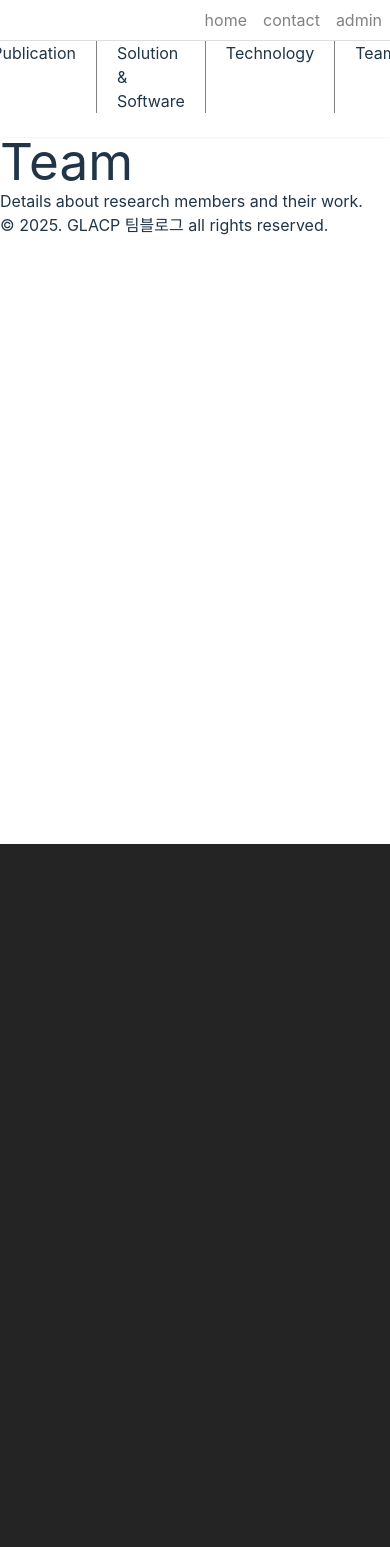
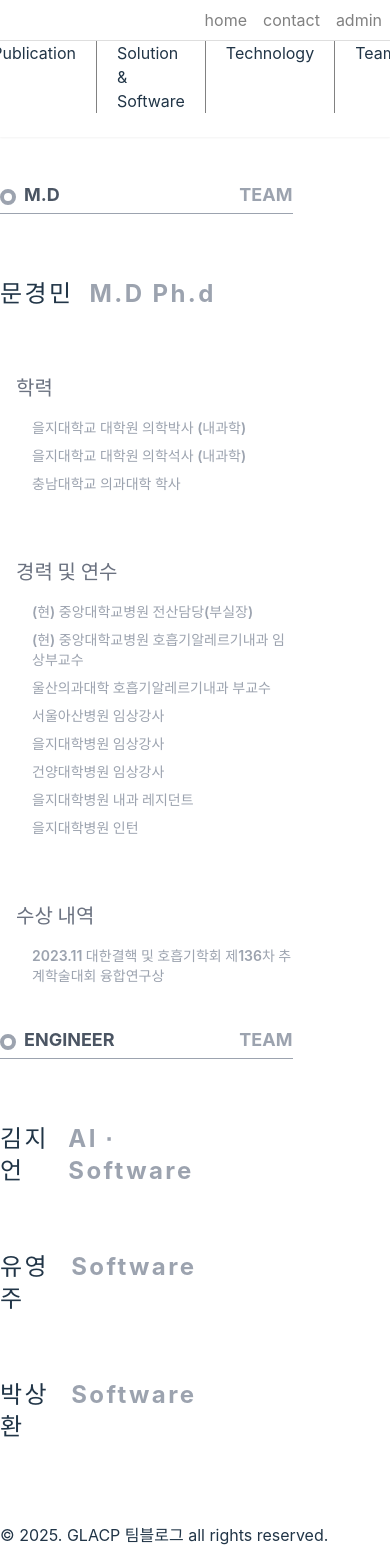
Before and after one commit to Ji-Eon/Gastroenterology_Labs, a React (Vite) app in the folder frontend/: page /team in a window 390 px wide. Shown: the top 1547 px of the page. Before the commit the page ends 844 px from the top, so only its background shows below. Built offline with nearby package versions, Linux system fonts and the light colour scheme.

Commit message:
team page ui

```diff
--- /dev/null
+++ b/frontend/src/components/PageTitle/index.tsx
@@ -0,0 +1,18 @@
+interface Props {
+  title: string
+  page: string
+}
+const PageTitle = (props: Props) => {
+  const { title, page } = props
+  return (
+    <div className="border-b border-gray-400 mt-8 flex justify-between">
+      <div className="flex">
+        <span className="inline-block h-4 w-4 rounded-full clear-both mt-2 mr-2 border-4 border-gray-400"></span>
+        <h2 className="text-lg text-gray-600 font-bold mr-3 uppercase pb-1">{title}</h2>
+      </div>
+      <span className="inline-block uppercase font-bold text-gray-400 ml-2 pl-2 text-lg">{page}</span>
+    </div>
+  )
+}
+
+export default PageTitle
--- a/frontend/src/components/SubSideMenu/index.tsx
+++ b/frontend/src/components/SubSideMenu/index.tsx
@@ -9,16 +9,13 @@ const SubSideMenu = (props: Props) => {
     <div className="w-1/4 px-4 pb-4 lg:block md:hidden sm: hidden">
       <div>
         <div className="text-center px-4 pb-3 border-b border-gray-600">
-          <h1 className="uppercase text-gray-600 m-0 text-xl">{title}</h1>
-          <span className="text-gray-500 text-sm">GSAL</span>
+          <h1 className="uppercase text-gray-600 m-0 text-xl font-bold">{title}</h1>
+          <span className="text-gray-500 text-sm font-semibold">GSAL</span>
         </div>
       </div>
       <div className="">
         <ul className="m-0 text-center list-none">
-          {/* <li className="text-xs pb-[1px] border-b border-gray-400 leading-8">
-            <a>menu1</a>
-          </li> */}
-          {menuList.map(menu => <li key={menu.name} className="text-xs pb-[1px] border-b border-gray-400 leading-8">
+          {menuList.map(menu => <li key={menu.name} className="text-xs pb-[1px] border-b border-gray-400 leading-8 font-semibold">
             <a href={menu.url}>{menu.name}</a>
           </li>)}
         </ul>
--- a/frontend/src/components/page/Team.tsx
+++ b/frontend/src/components/page/Team.tsx
@@ -1,12 +1,122 @@
-import React from 'react';
+import React from 'react'
+import SubSideMenu from '../SubSideMenu'
+import PageTitle from '../PageTitle'
+import moon from '../../assets/concept/moon2.jpeg'
+import yu from '../../assets/concept/yu.jpeg'
+import kim from '../../assets/concept/kim.jpeg'
+import park from '../../assets/concept/park.png'
 
 const TeamComponent: React.FC = () => {
+  const menuList = [
+    { name: 'M.D', url: '#md' },
+    { name: 'engineer', url: '#engineer' },
+  ]
+  const edu = ['을지대학교 대학원 의학박사 (내과학)', '을지대학교 대학원 의학석사 (내과학)', '충남대학교 의과대학 학사']
+  const carrer = [
+    '(현) 중앙대학교병원 전산담당(부실장)',
+    '(현) 중앙대학교병원 호흡기알레르기내과 임상부교수',
+    '울산의과대학 호흡기알레르기내과 부교수',
+    '서울아산병원 임상강사',
+    '을지대학병원 임상강사',
+    '건양대학병원 임상강사',
+    '을지대학병원 내과 레지던트',
+    '을지대학병원 인턴',
+  ]
+  const arward = ['2023.11 대한결핵 및 호흡기학회 제136차 추계학술대회 융합연구상']
   return (
-    <div>
-      <h1>Team</h1>
-      <p>Details about research members and their work.</p>
-    </div>
-  );
-};
+    <main className="space-y-9 mb-20">
+      <section className="xl:w-[1170px] lg:w-[970px] md:w-[750px] sm:w-[450px] mx-auto">
+        <div className="flex mt-4">
+          <SubSideMenu title="Team" menuList={menuList} />
+          <div className="w-3/4 space-y-10">
+            <div>
+              <PageTitle title="M.D" page="team" />
+              <div id="md" className="mt-16 flex gap-20">
+                <div className="w-60 h-60 overflow-hidden lg:block md:hidden sm: hidden">
+                  <img src={moon} alt="team-image" />
+                </div>
+                <div>
+                  <div>
+                    <h2 className="text-2xl font-bold tracking-widest flex gap-4">
+                      문경민 <p className="text-gray-400">M.D Ph.d</p>
+                    </h2>
+                  </div>
+                  <div className="mt-16 ml-4">
+                    <h2 className="text-xl font-bold text-gray-500">학력</h2>
+                    <ul className="mt-4 ml-4 space-y-2 text-gray-400 text-sm">
+                      {edu.map((e, i) => (
+                        <li key={i} className="font-semibold">
+                          {e}
+                        </li>
+                      ))}
+                    </ul>
+                  </div>
+                  <div className="mt-16 ml-4">
+                    <h2 className="text-xl font-bold text-gray-500">경력 및 연수</h2>
+                    <ul className="mt-4 ml-4 space-y-2 text-gray-400 text-sm">
+                      {carrer.map((e, i) => (
+                        <li key={i} className="font-semibold">
+                          {e}
+                        </li>
+                      ))}
+                    </ul>
+                  </div>
+                  <div className="mt-16 ml-4">
+                    <h2 className="text-xl font-bold text-gray-500">수상 내역</h2>
+                    <ul className="mt-4 ml-4 space-y-2 text-gray-400 text-sm">
+                      {arward.map((e, i) => (
+                        <li key={i} className="font-semibold">
+                          {e}
+                        </li>
+                      ))}
+                    </ul>
+                  </div>
+                </div>
+              </div>
+            </div>
+            <div>
+              <PageTitle title="engineer" page="team" />
+              <div id="engineer">
+                <div className="mt-16 flex gap-20">
+                  <div className="w-60 h-60 overflow-hidden lg:block md:hidden sm: hidden">
+                    <img src={kim} alt="team-image" />
+                  </div>
+                  <div>
+                    <h2 className="text-2xl font-bold tracking-widest flex gap-4">
+                      김지언<p className="text-gray-400">AI ∙ Software</p>
+                    </h2>
+                  </div>
+                  <div className="mt-16 ml-4"></div>
+                </div>
+                <div className="mt-16 flex gap-20">
+                  <div className="w-60 h-60 overflow-hidden lg:block md:hidden sm: hidden">
+                    <img src={yu} alt="team-image" />
+                  </div>
+                  <div>
+                    <h2 className="text-2xl font-bold tracking-widest flex gap-4">
+                      유영주<p className="text-gray-400">Software</p>
+                    </h2>
+                  </div>
+                  <div className="mt-16 ml-4"></div>
+                </div>
+                <div className="mt-16 flex gap-20">
+                  <div className="w-60 h-60 overflow-hidden lg:block md:hidden sm: hidden">
+                    <img src={park} alt="team-image" />
+                  </div>
+                  <div>
+                    <h2 className="text-2xl font-bold tracking-widest flex gap-4">
+                      박상환<p className="text-gray-400">Software</p>
+                    </h2>
+                  </div>
+                  <div className="mt-16 ml-4"></div>
+                </div>
+              </div>
+            </div>
+          </div>
+        </div>
+      </section>
+    </main>
+  )
+}
 
-export default TeamComponent;
+export default TeamComponent
```
Also changed, not shown: frontend/src/components/Dashboard/Page.tsx (+100 -62 lines).
